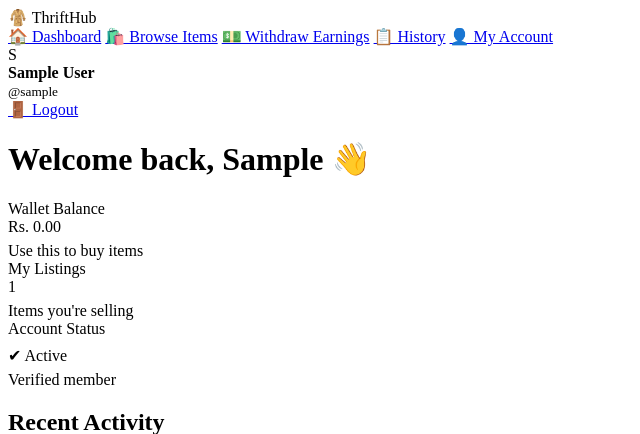
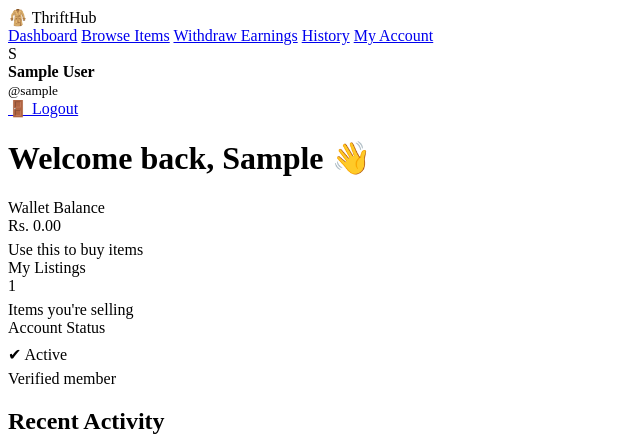
Before and after one commit to rojalmaharjan/thrift-store-project-, a PHP site: page /dashboard.php in a window 1280 px wide. Shown: the top 434 px of the page, without its empty margins (0-640 px from the left). Run offline with PHP 8.4, Linux system fonts and the light colour scheme; the visitor is signed in with stand-in values (Sample User, id 1); tables that the repository leaves empty or names only in its code hold one stand-in row (values such as "Sample post"); a stand-in replaces the project's code that opens the database connection.

Commit message:
dashboard updated

```diff
--- a/dashboard.php
+++ b/dashboard.php
@@ -72,11 +72,11 @@ if (isset($_GET['err'])) {
 <aside class="sidebar">
     <div class="sidebar-logo">🧥 ThriftHub</div>
 
-    <a href="dashboard.php?page=dashboard" class="nav-item <?= $page == 'dashboard' ? 'active' : '' ?>">🏠 Dashboard</a>
-    <a href="dashboard.php?page=products" class="nav-item <?= $page == 'products' ? 'active' : '' ?>">🛍️ Browse Items</a>
-    <a href="dashboard.php?page=withdraw" class="nav-item <?= $page == 'withdraw' ? 'active' : '' ?>">💵 Withdraw Earnings</a>
-    <a href="dashboard.php?page=history" class="nav-item <?= $page == 'history' ? 'active' : '' ?>">📋 History</a>
-    <a href="dashboard.php?page=account" class="nav-item <?= $page == 'account' ? 'active' : '' ?>">👤 My Account</a>
+    <a href="dashboard.php?page=dashboard" class="nav-item <?= $page == 'dashboard' ? 'active' : '' ?>"> Dashboard</a>
+    <a href="dashboard.php?page=products" class="nav-item <?= $page == 'products' ? 'active' : '' ?>"> Browse Items</a>
+    <a href="dashboard.php?page=withdraw" class="nav-item <?= $page == 'withdraw' ? 'active' : '' ?>"> Withdraw Earnings</a>
+    <a href="dashboard.php?page=history" class="nav-item <?= $page == 'history' ? 'active' : '' ?>"> History</a>
+    <a href="dashboard.php?page=account" class="nav-item <?= $page == 'account' ? 'active' : '' ?>"> My Account</a>
 
     <div class="sidebar-footer">
         <div class="user-chip">
```
